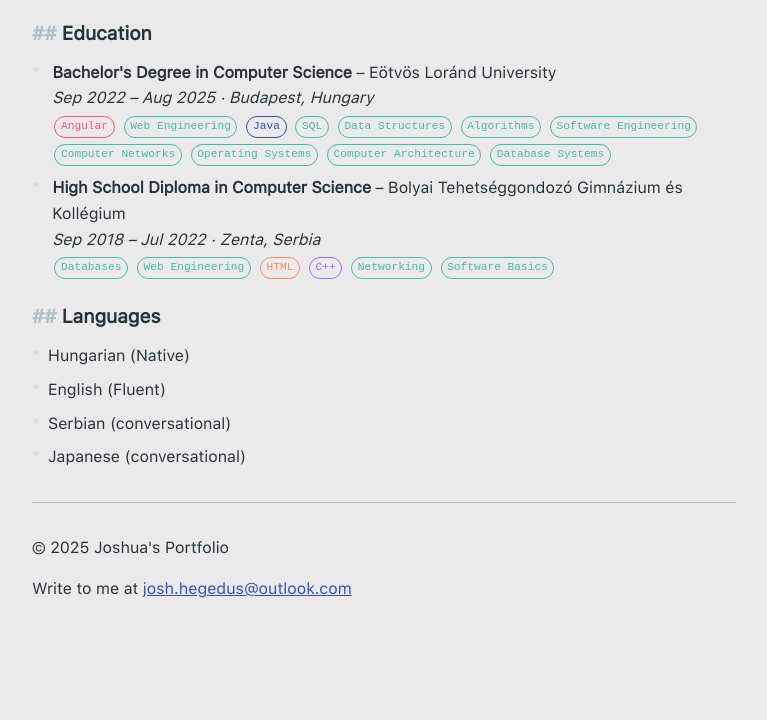
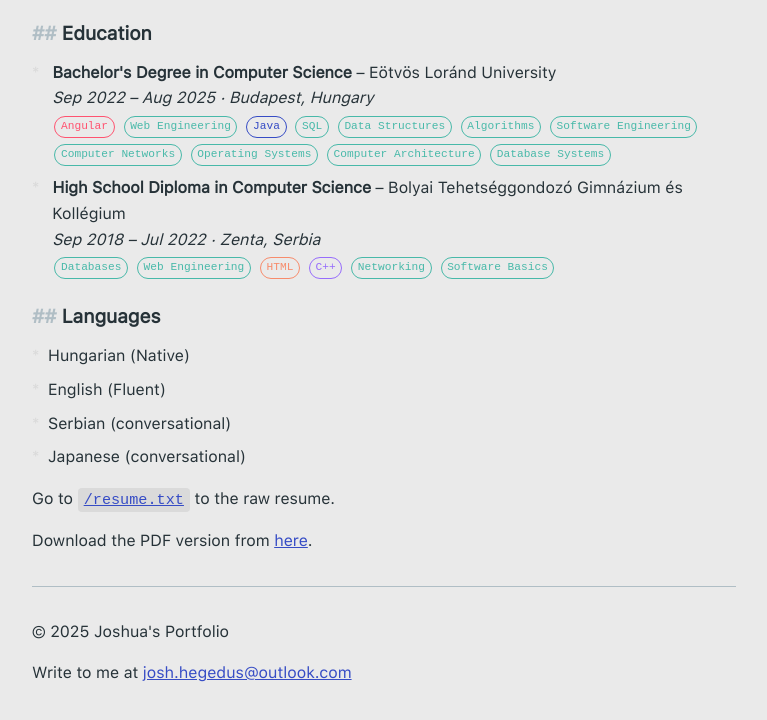
Before and after one commit to joshika39/portfolio, an Eleventy site: page src/index.html in a window 1280 px wide. Shown: the part 1702-2422 px from the top of the page, without its empty margins (256-1023 px from the left). Before the commit the page ends 2352 px from the top, so only its background shows below. Built offline with nearby package versions, Linux system fonts and the light colour scheme; Eleventy itself is replaced by a stand-in of ours; files that its build step writes are made by us from their sources.

Commit message:
feat: linked raw page and resume on the site

```diff
--- a/src/index.html
+++ b/src/index.html
@@ -163,3 +163,8 @@ title: Joshua Hegedus
     <li>Serbian (conversational)</li>
     <li>Japanese (conversational)</li>
 </ul>
+
+<p>Go to <code><a href="/resume.txt">/resume.txt</a></code> to the raw resume.</p>
+
+<p>Download the PDF version from
+    <a href="/assets/files/joshika39-resume.pdf">here</a>.
```
